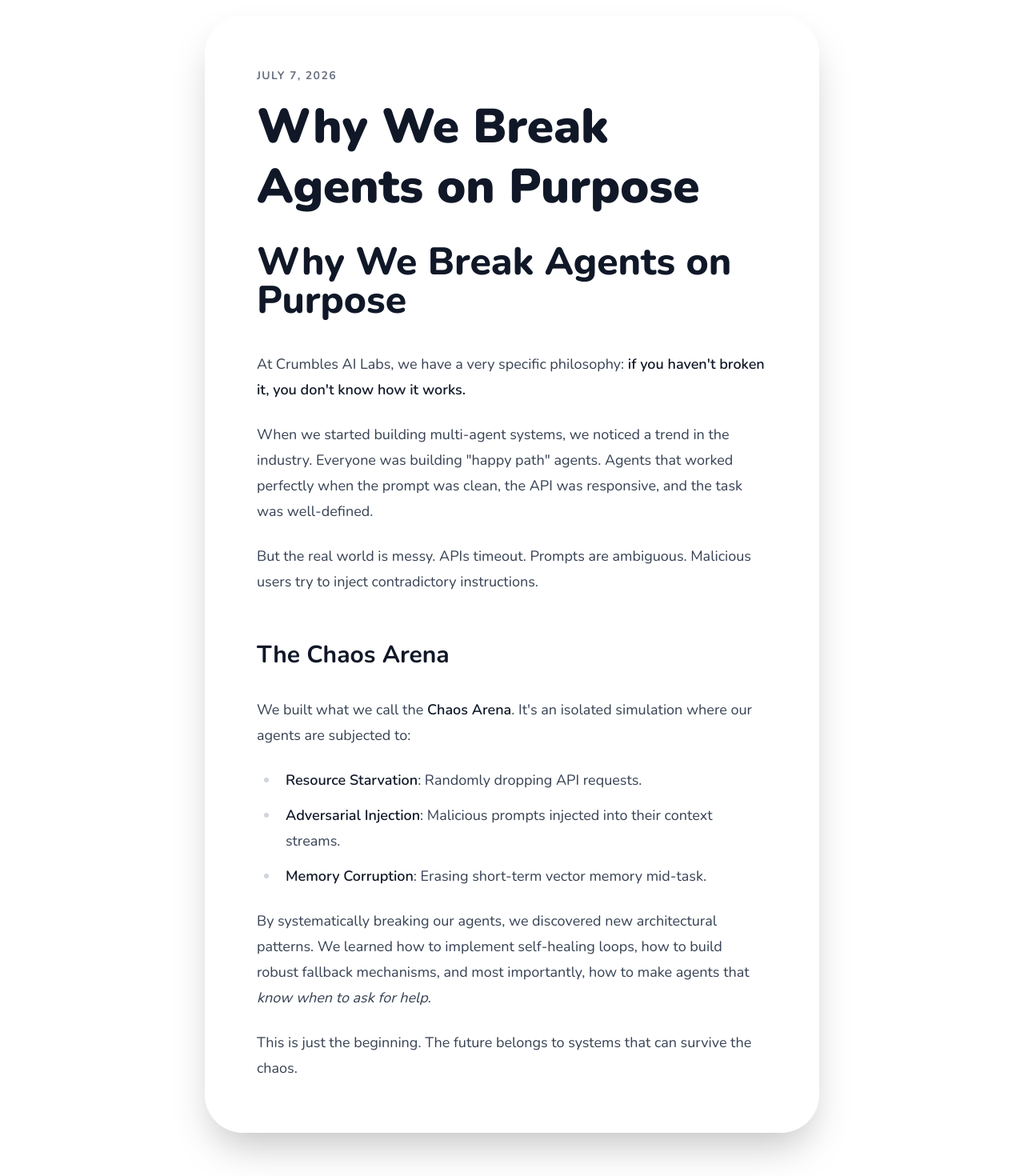
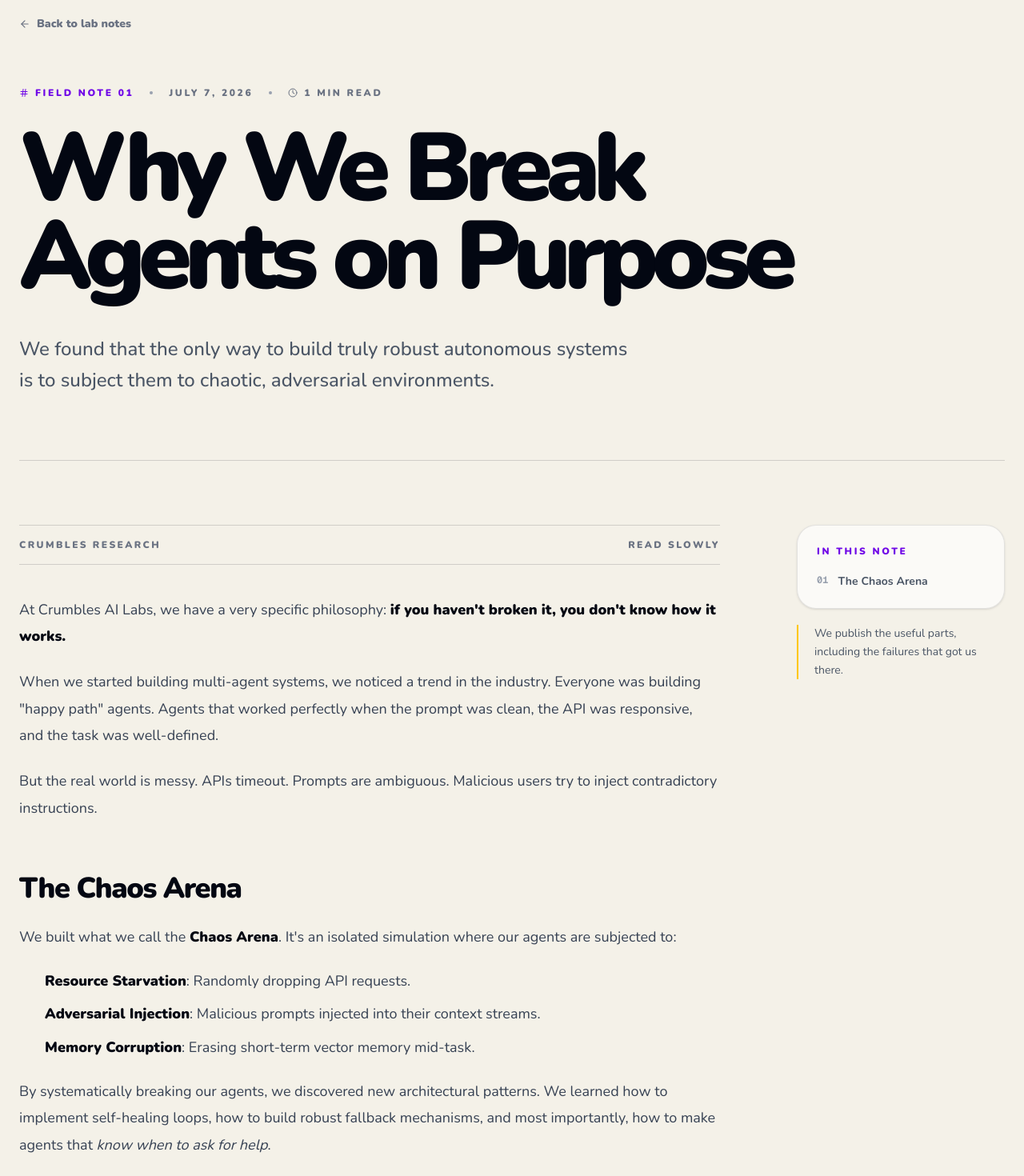
Before and after one commit to amandeepsingh29/Crumbles.dev, a Next.js app: page /blogs/breaking-agents-on-purpose in a window 1280 px wide. Shown: the part 140-1610 px from the top of the page at 80% size. Built offline with nearby package versions, Linux system fonts and the light colour scheme; no server answers; a web font is replaced by a local one.

Commit message:
Redesign blog article pages

```diff
--- a/src/app/blogs/[slug]/page.tsx
+++ b/src/app/blogs/[slug]/page.tsx
@@ -1,18 +1,20 @@
+import Link from 'next/link';
 import { notFound } from 'next/navigation';
 import type { Metadata } from 'next';
+import type { ReactNode } from 'react';
+import { FiArrowLeft, FiArrowUpRight, FiClock, FiHash } from 'react-icons/fi';
+import { MDXRemote } from 'next-mdx-remote/rsc';
 import { getBlogs } from '@/data/blogs';
-import { MDXRemote } from 'next-mdx-remote/rsc';
 
 export async function generateStaticParams() {
-  return getBlogs().map((blog) => ({
-    slug: blog.slug,
-  }));
+  return getBlogs().map((blog) => ({ slug: blog.slug }));
 }
 
 export async function generateMetadata({ params }: { params: Promise<{ slug: string }> }): Promise<Metadata> {
   const { slug } = await params;
   const blog = getBlogs().find((b) => b.slug === slug);
   if (!blog) return { title: 'Not Found' };
+
   return {
     title: `${blog.title} | Crumbles`,
     description: blog.excerpt,
@@ -26,21 +28,100 @@ export async function generateMetadata({ params }: { params: Promise<{ slug: str
   };
 }
 
+function getReadTime(content: string) {
+  return `${Math.max(1, Math.ceil(content.split(/\s+/).length / 200))} min read`;
+}
+
+function slugify(value: string) {
+  return value.toLowerCase().replace(/[^a-z0-9]+/g, '-').replace(/(^-|-$)/g, '');
+}
+
+function getHeadings(content: string) {
+  return (content.match(/^##\s+.+$/gm) || []).map((heading) => {
+    const title = heading.replace(/^##\s+/, '').trim();
+    return { title, id: slugify(title) };
+  });
+}
+
+const mdxComponents = {
+  h1: () => null,
+  h2: ({ children }: { children?: ReactNode }) => {
+    const title = String(children);
+    return <h2 id={slugify(title)} className="scroll-mt-32 pt-10 text-3xl font-black tracking-[-0.04em] text-gray-950 dark:text-white md:text-4xl">{children}</h2>;
+  },
+  h3: ({ children }: { children?: ReactNode }) => <h3 className="pt-6 text-2xl font-black tracking-tight text-gray-950 dark:text-white">{children}</h3>,
+  p: ({ children }: { children?: ReactNode }) => <p className="text-lg leading-[1.85] text-gray-700 dark:text-gray-300">{children}</p>,
+  ul: ({ children }: { children?: ReactNode }) => <ul className="space-y-3 pl-6 text-lg leading-relaxed text-gray-700 marker:text-violet-500 dark:text-gray-300">{children}</ul>,
+  ol: ({ children }: { children?: ReactNode }) => <ol className="space-y-3 pl-6 text-lg leading-relaxed text-gray-700 marker:font-black marker:text-violet-500 dark:text-gray-300">{children}</ol>,
+  li: ({ children }: { children?: ReactNode }) => <li className="pl-2">{children}</li>,
+  blockquote: ({ children }: { children?: ReactNode }) => <blockquote className="my-10 border-l-4 border-violet-400 bg-violet-50/70 px-6 py-5 text-xl font-bold leading-relaxed text-gray-900 dark:bg-violet-950/30 dark:text-gray-100">{children}</blockquote>,
+  strong: ({ children }: { children?: ReactNode }) => <strong className="font-black text-gray-950 dark:text-white">{children}</strong>,
+  a: ({ children, href }: { children?: ReactNode; href?: string }) => <a href={href} className="font-bold text-violet-700 underline decoration-violet-300 underline-offset-4 transition-colors hover:text-violet-500 dark:text-violet-300">{children}</a>,
+};
+
 export default async function BlogPostPage({ params }: { params: Promise<{ slug: string }> }) {
   const { slug } = await params;
   const blog = getBlogs().find((b) => b.slug === slug);
 
-  if (!blog) {
-    notFound();
-  }
+  if (!blog) notFound();
+
+  const headings = getHeadings(blog.content);
+  const blogIndex = getBlogs().findIndex((item) => item.slug === blog.slug) + 1;
 
   return (
-    <main className="relative z-10 min-h-screen px-6 pt-40 pb-32">
-      <div className="max-w-3xl mx-auto bg-white/70 dark:bg-gray-900/70 backdrop-blur-lg p-10 md:p-16 rounded-[3rem] shadow-2xl border border-white/50 dark:border-gray-700/50">
-        <p className="text-sm font-bold text-gray-500 dark:text-gray-400 uppercase tracking-widest mb-4">{blog.date}</p>
-        <h1 className="text-4xl md:text-6xl font-black text-gray-900 dark:text-white mb-8 leading-tight">{blog.title}</h1>
-        <div className="prose prose-lg prose-gray dark:prose-invert max-w-none">
-          <MDXRemote source={blog.content} />
+    <main className="relative z-10 min-h-screen bg-[#f4f1e8] px-6 pb-32 pt-32 text-gray-950 dark:bg-gray-950 dark:text-white md:pt-40">
+      <div className="mx-auto max-w-7xl">
+        <Link href="/blogs" className="group inline-flex items-center gap-2 text-sm font-black text-gray-500 transition-colors hover:text-gray-950 dark:text-gray-400 dark:hover:text-white">
+          <FiArrowLeft className="transition-transform group-hover:-translate-x-1" /> Back to lab notes
+        </Link>
+
+        <header className="mt-12 border-b border-gray-950/15 pb-14 dark:border-white/15 md:mt-16 md:pb-20">
+          <div className="mb-8 flex flex-wrap items-center gap-x-5 gap-y-3 text-xs font-black uppercase tracking-[0.22em] text-gray-500 dark:text-gray-400">
+            <span className="flex items-center gap-2 text-violet-700 dark:text-violet-300"><FiHash /> Field note {String(blogIndex).padStart(2, '0')}</span>
+            <span className="h-1 w-1 rounded-full bg-gray-400" />
+            <span>{blog.date}</span>
+            <span className="h-1 w-1 rounded-full bg-gray-400" />
+            <span className="flex items-center gap-2"><FiClock /> {getReadTime(blog.content)}</span>
+          </div>
+          <h1 className="max-w-6xl text-5xl font-black leading-[0.92] tracking-[-0.07em] text-gray-950 dark:text-white md:text-8xl lg:text-[7.5rem]">{blog.title}</h1>
+          <p className="mt-10 max-w-3xl text-xl font-medium leading-relaxed text-gray-600 dark:text-gray-300 md:text-2xl">{blog.excerpt}</p>
+        </header>
+
+        <div className="grid gap-14 pt-14 lg:grid-cols-[minmax(0,1fr)_260px] lg:gap-24 lg:pt-20">
+          <article className="min-w-0">
+            <div className="mb-10 flex items-center justify-between border-y border-gray-950/15 py-4 text-xs font-black uppercase tracking-[0.2em] text-gray-500 dark:border-white/15 dark:text-gray-400">
+              <span>Crumbles research</span>
+              <span>Read slowly</span>
+            </div>
+            <div className="space-y-6">
+              <MDXRemote source={blog.content} components={mdxComponents} />
+            </div>
+            <div className="mt-16 flex items-center justify-between border-t border-gray-950/15 pt-8 dark:border-white/15">
+              <span className="text-sm font-bold text-gray-500 dark:text-gray-400">End of dispatch</span>
+              <Link href="/blogs" className="group inline-flex items-center gap-2 text-sm font-black text-gray-950 dark:text-white">More notes <FiArrowUpRight className="transition-transform group-hover:translate-x-1 group-hover:-translate-y-1" /></Link>
+            </div>
+          </article>
+
+          <aside className="lg:sticky lg:top-32 lg:self-start">
+            <div className="rounded-3xl border border-gray-950/10 bg-white/65 p-6 shadow-sm dark:border-white/10 dark:bg-white/[0.04]">
+              <p className="text-xs font-black uppercase tracking-[0.22em] text-violet-700 dark:text-violet-300">In this note</p>
+              {headings.length > 0 ? (
+                <nav className="mt-5 space-y-4" aria-label="Article sections">
+                  {headings.map((heading, index) => (
+                    <a key={heading.id} href={`#${heading.id}`} className="group flex gap-3 text-sm font-bold leading-snug text-gray-600 transition-colors hover:text-gray-950 dark:text-gray-400 dark:hover:text-white">
+                      <span className="font-mono text-xs text-gray-400">0{index + 1}</span>
+                      <span>{heading.title}</span>
+                    </a>
+                  ))}
+                </nav>
+              ) : (
+                <p className="mt-5 text-sm leading-relaxed text-gray-600 dark:text-gray-400">A short field note from the Crumbles lab.</p>
+              )}
+            </div>
+            <div className="mt-5 border-l-2 border-yellow-400 pl-5 text-sm leading-relaxed text-gray-600 dark:text-gray-400">
+              We publish the useful parts, including the failures that got us there.
+            </div>
+          </aside>
         </div>
       </div>
     </main>
```
